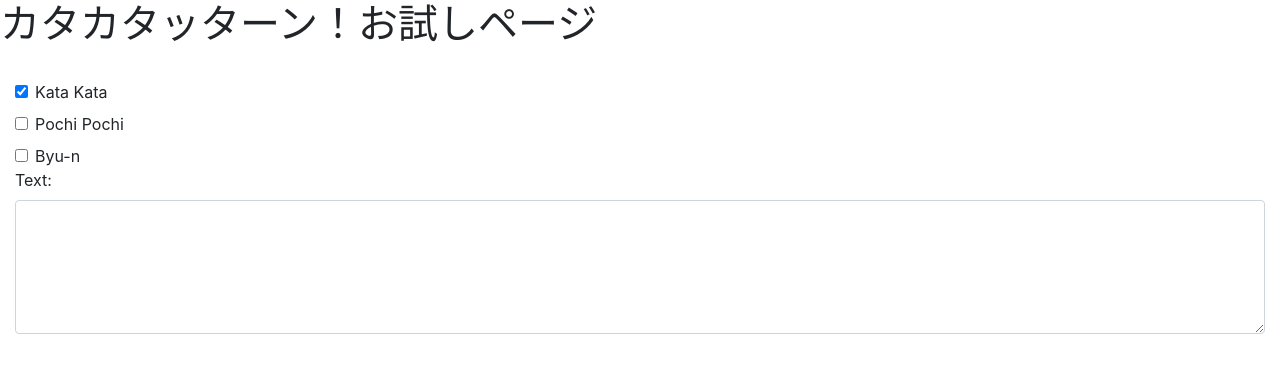
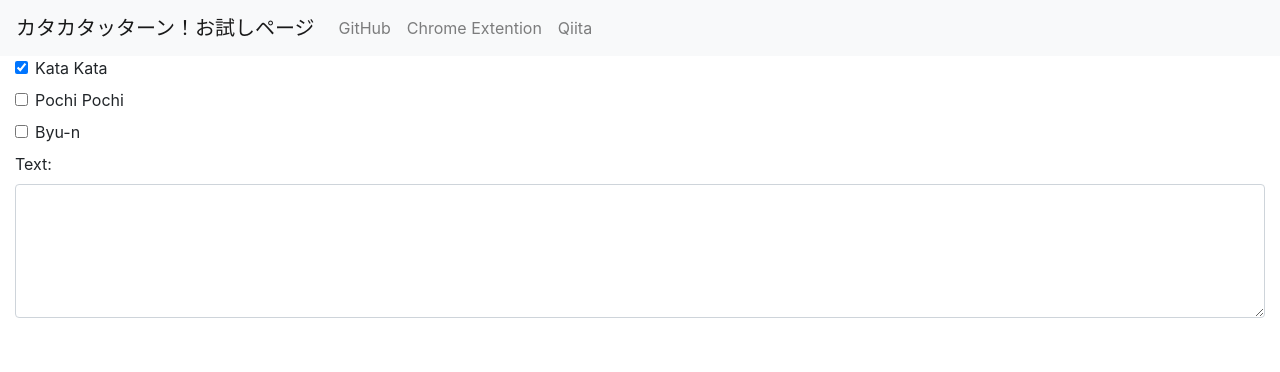
Before and after one commit to koichirokato/katakatademo, a plain HTML site: page index.html in a window 1280 px wide. Drawn offline with nearby package versions, Linux system fonts and the light colour scheme.

Commit message:
add navbar

```diff
--- a/index.html
+++ b/index.html
@@ -7,9 +7,22 @@
     <link rel="stylesheet" href="https://stackpath.bootstrapcdn.com/bootstrap/4.1.3/css/bootstrap.min.css" integrity="sha384-MCw98/SFnGE8fJT3GXwEOngsV7Zt27NXFoaoApmYm81iuXoPkFOJwJ8ERdknLPMO" crossorigin="anonymous">
 </head>
 <body>
-    <p class='h1'>カタカタッターン！お試しページ</p>
-    <br>
-    <div class="foom-row align-items-center">
+    <nav class="navbar navbar-expand-lg navbar-light bg-light">
+        <span class="navbar-brand mb-0 h1">カタカタッターン！お試しページ</span>
+        <div class="collapse navbar-collapse" id="navbarNav">
+            <ul class="navbar-nav">
+                <li class="nav-item">
+                    <a class="nav-link" href="https://github.com/koichirokato/katakatademo">GitHub</a>
+                </li>
+                <li class="nav-item">
+                    <a class="nav-link" href="#">Chrome Extention</a>
+                </li>
+                <li class="nav-item">
+                    <a class="nav-link" href="#">Qiita</a>
+                </li>
+            </ul>
+        </div>
+    </nav>
     <div class="col-auto">
         <div class="form-check mb-2">
             <input class="form-check-input" type="checkbox" id="checkkata" checked>
@@ -19,15 +32,14 @@
             <input class="form-check-input" type="checkbox" id="checkpochi">
             <label class="form-check-label" for="checkpochi">Pochi Pochi</label>
         </div>
-            <div class="form-check mb-12">
+        <div class="form-check mb-2">
             <input class="form-check-input" type="checkbox" id="checkbyun">
             <label class="form-check-label" for="checkbyun">Byu-n</label>
         </div>
 
-            <div class="form-group">
+        <div class="form-group mb-12">
             <label for="text1">Text:</label>
             <textarea type="text" id="text1" class="form-control" rows="5"></textarea>
-            </div>
         </div>
     </div>
 </body>
```
Lines whose indentation alone changed are shown as unchanged.
